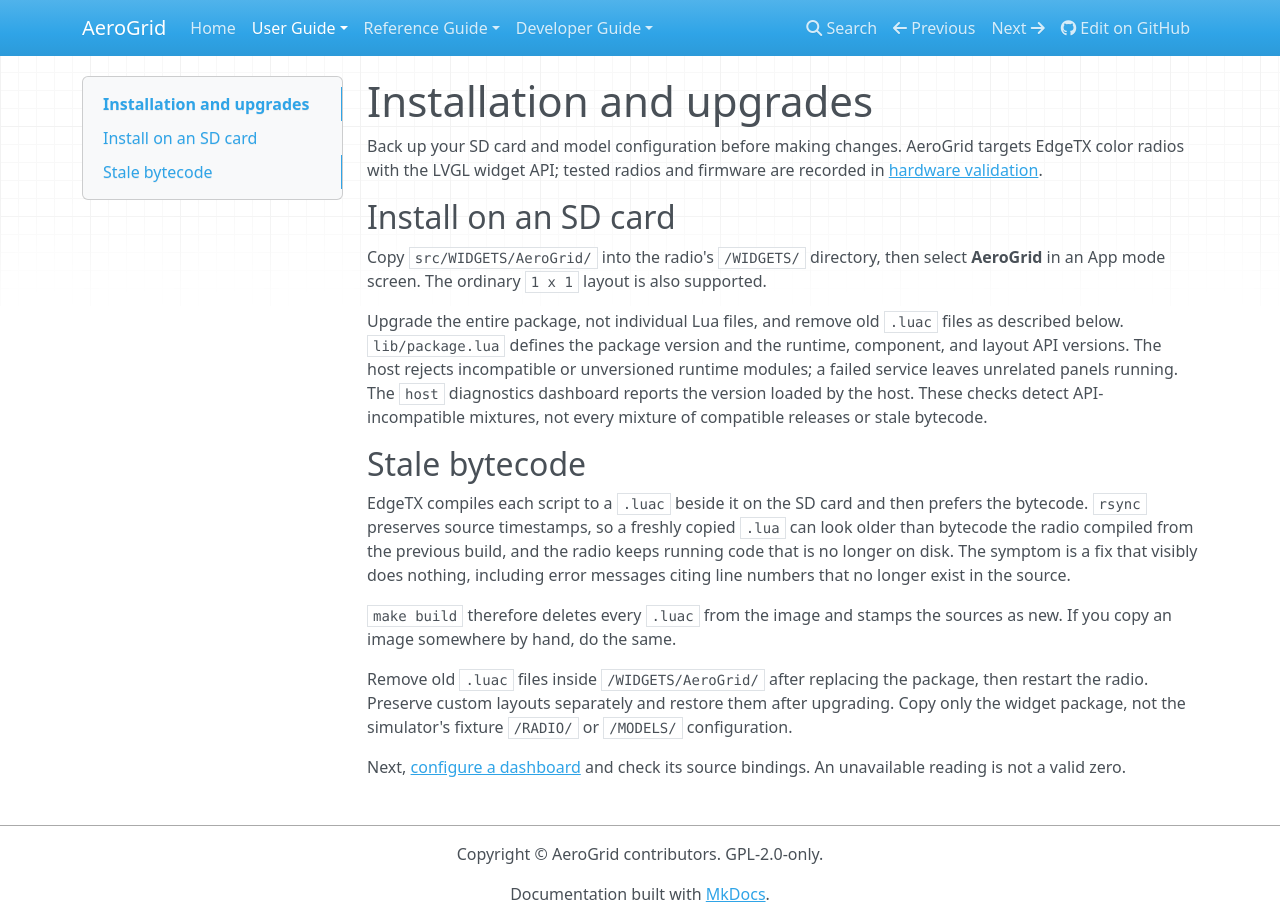
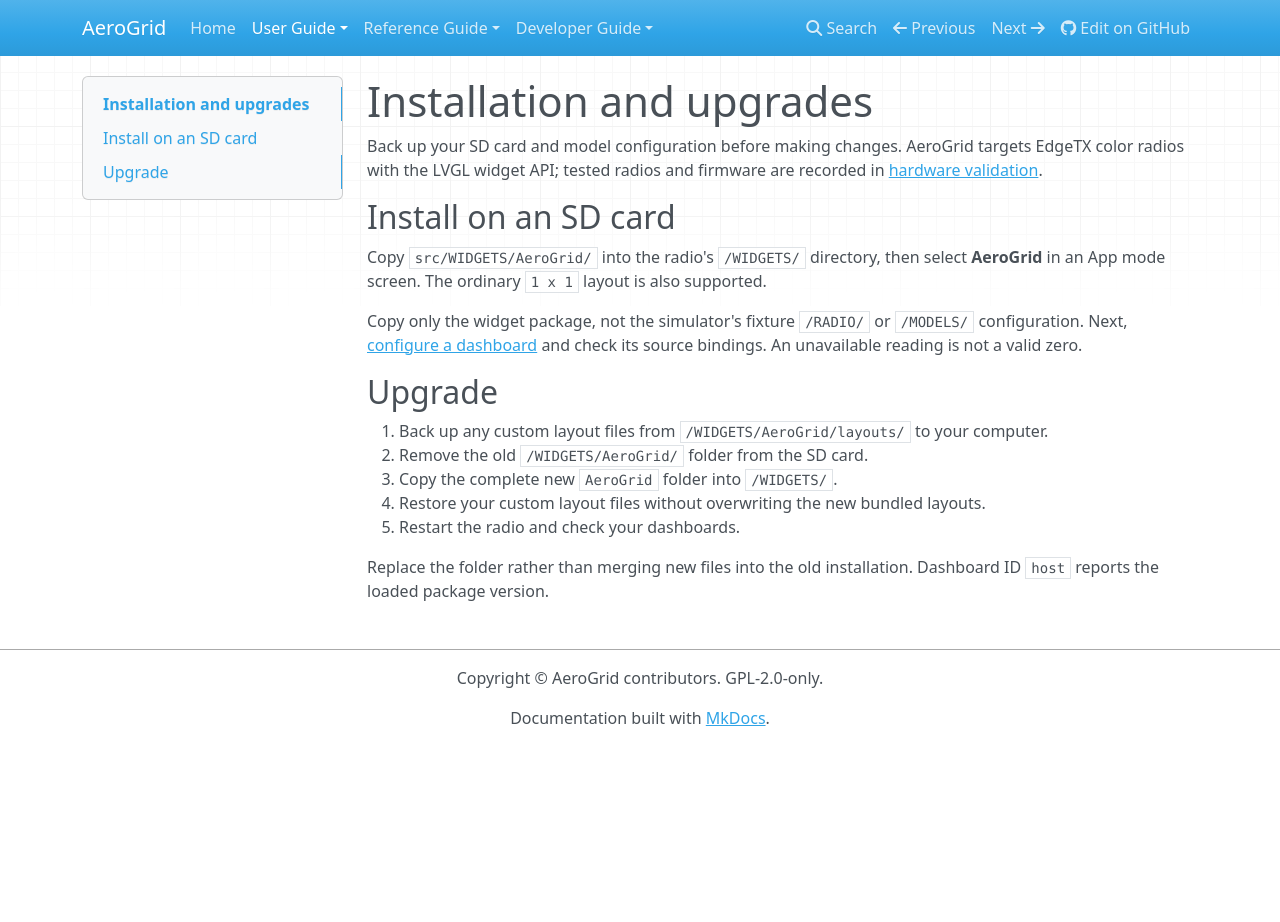
Before and after one commit to thomaskistler/aero-grid, an MkDocs documentation site: the page built from docs/user-guide/installation.md, in a window 1280 px wide and 922 px high. Built offline with MkDocs 1.6.1, drawn with Linux system fonts in a browser that asks for light colours; nearby versions of some CDN libraries.

Commit message:
Simplify user upgrades and relocate bytecode guidance
Co-authored-by: Copilot App <223556219+Copilot@users.noreply.github.com>

```diff
--- a/docs/user-guide/installation.md
+++ b/docs/user-guide/installation.md
@@ -6,20 +6,17 @@ Back up your SD card and model configuration before making changes. AeroGrid tar
 
 Copy `src/WIDGETS/AeroGrid/` into the radio's `/WIDGETS/` directory, then select **AeroGrid** in an App mode screen. The ordinary `1 x 1` layout is also supported.
 
-Upgrade the entire package, not individual Lua files, and remove old `.luac`
-files as described below. `lib/package.lua` defines the package version and the
-runtime, component, and layout API versions. The host rejects incompatible or
-unversioned runtime modules; a failed service leaves unrelated panels running.
-The `host` diagnostics dashboard reports the version loaded by the host.
-These checks detect API-incompatible mixtures, not every mixture of compatible
-releases or stale bytecode.
+Copy only the widget package, not the simulator's fixture `/RADIO/` or `/MODELS/`
+configuration. Next, [configure a dashboard](dashboards.md) and check its source
+bindings. An unavailable reading is not a valid zero.
 
-## Stale bytecode
+## Upgrade
 
-EdgeTX compiles each script to a `.luac` beside it on the SD card and then prefers the bytecode. `rsync` preserves source timestamps, so a freshly copied `.lua` can look older than bytecode the radio compiled from the previous build, and the radio keeps running code that is no longer on disk. The symptom is a fix that visibly does nothing, including error messages citing line numbers that no longer exist in the source.
+1. Back up any custom layout files from `/WIDGETS/AeroGrid/layouts/` to your computer.
+2. Remove the old `/WIDGETS/AeroGrid/` folder from the SD card.
+3. Copy the complete new `AeroGrid` folder into `/WIDGETS/`.
+4. Restore your custom layout files without overwriting the new bundled layouts.
+5. Restart the radio and check your dashboards.
 
-`make build` therefore deletes every `.luac` from the image and stamps the sources as new. If you copy an image somewhere by hand, do the same.
-
-Remove old `.luac` files inside `/WIDGETS/AeroGrid/` after replacing the package, then restart the radio. Preserve custom layouts separately and restore them after upgrading. Copy only the widget package, not the simulator's fixture `/RADIO/` or `/MODELS/` configuration.
-
-Next, [configure a dashboard](dashboards.md) and check its source bindings. An unavailable reading is not a valid zero.
+Replace the folder rather than merging new files into the old installation.
+Dashboard ID `host` reports the loaded package version.
```
Also changed, not shown: docs/developer-guide/build.md (+19 -1 lines), docs/user-guide/dashboards.md (+1 -1 lines).
